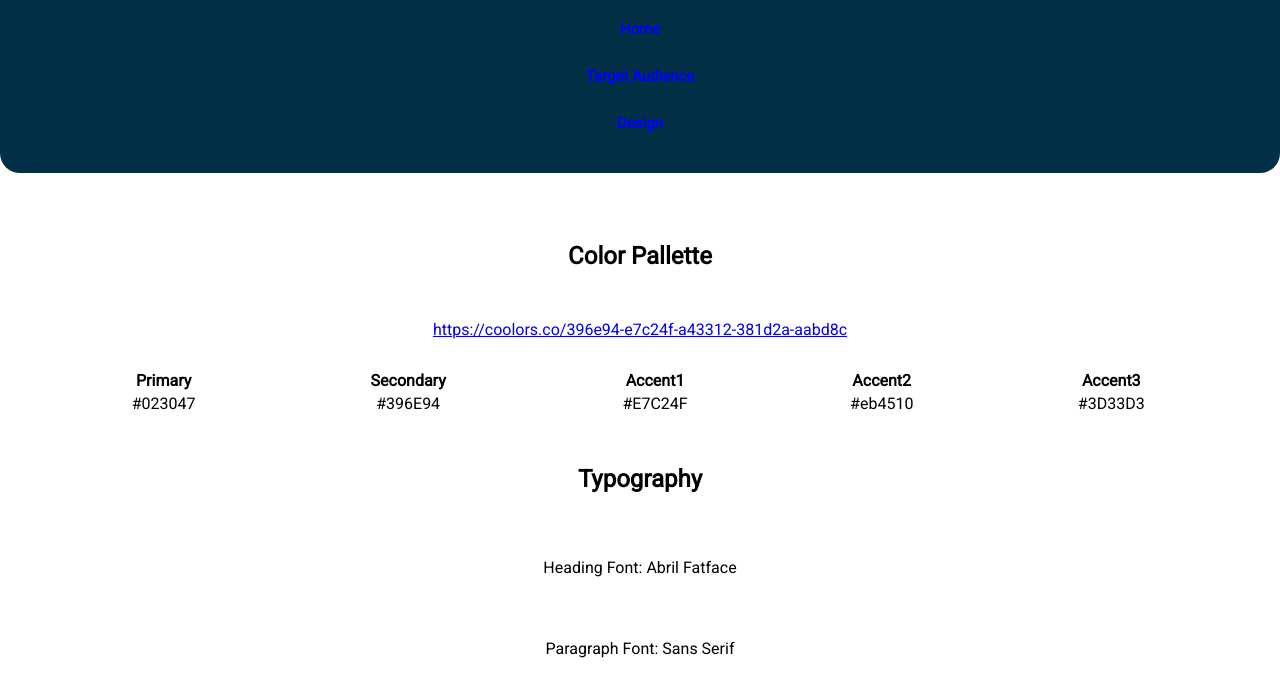
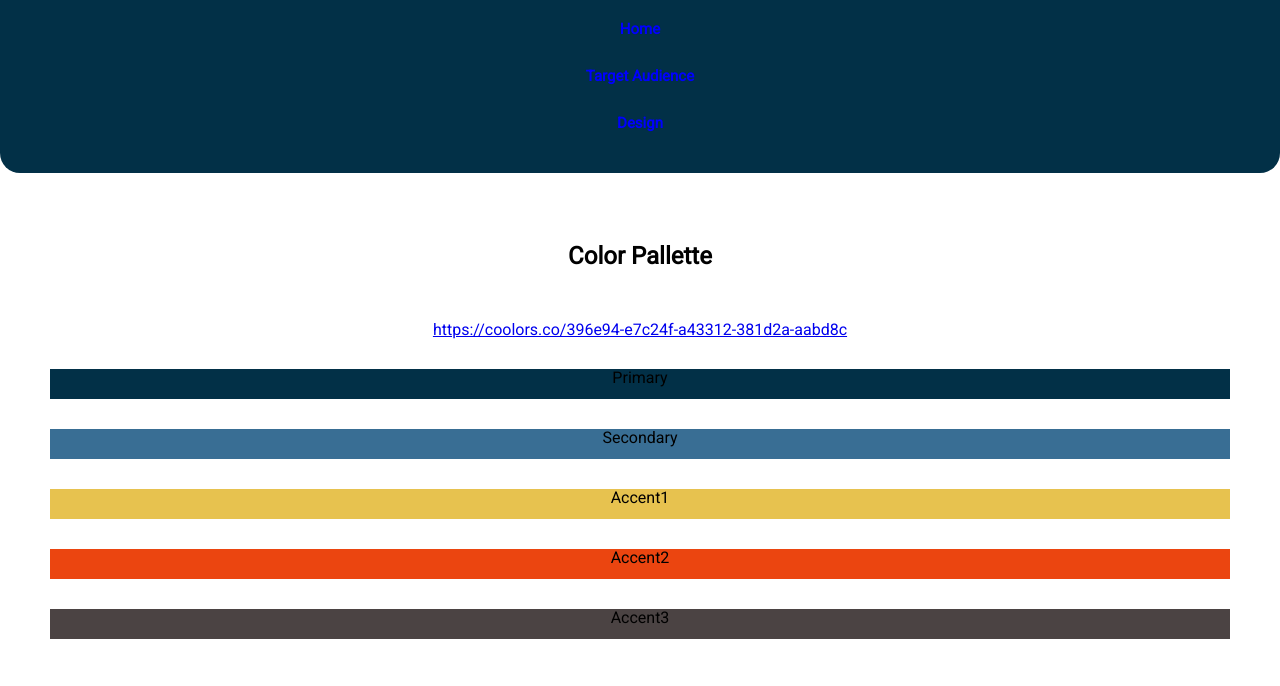
Before and after one commit to jntarivuhavuha/lesson3, a plain HTML site: page lesson3/design.html in a window 1280 px wide. Shown: the part 104-790 px from the top of the page. Drawn offline with nearby package versions, Linux system fonts and the light colour scheme.

Commit message:
Update design.html

```diff
--- a/lesson3/design.html
+++ b/lesson3/design.html
@@ -27,24 +27,13 @@
         <h2>Color Pallette</h2>
         <a href="https://coolors.co/396e94-e7c24f-a43312-381d2a-aabd8c"
         target="_blank">https://coolors.co/396e94-e7c24f-a43312-381d2a-aabd8c</a>
-        <table class="colors">
-            <tbody>
-                <tr>
-                  <th>Primary</th>
-                  <th>Secondary</th>
-                  <th>Accent1</th>
-                  <th>Accent2</th>
-                  <th>Accent3</th>
-                </tr>
-                <tr>
-                    <td class="primary">#023047</td>
-                    <td class="secondary">#396E94</td>
-                    <td class="Accent1">#E7C24F</td>
-                    <td class="Accent2">#eb4510</td>
-                    <td class="Accent3">#3D33D3</td>
-                </tr>
-            </tbody>
-        </table>
+
+        <div style="background-color:#023047;min-height:30px;">Primary</div>
+        <div style="background-color:#396E94;min-height:30px;">Secondary</div>
+        <div style="background-color:#e7c24f;;min-height:30px;">Accent1</div>
+        <div style="background-color:#eb4510;;min-height:30px;">Accent2</div>
+        <div style="background-color:#4b4343;;min-height:30px;">Accent3</div>
+
         <h2>Typography</h2>
         <p>Heading Font: Abril Fatface</p>
         <p>Paragraph Font: Sans Serif</p>
```
